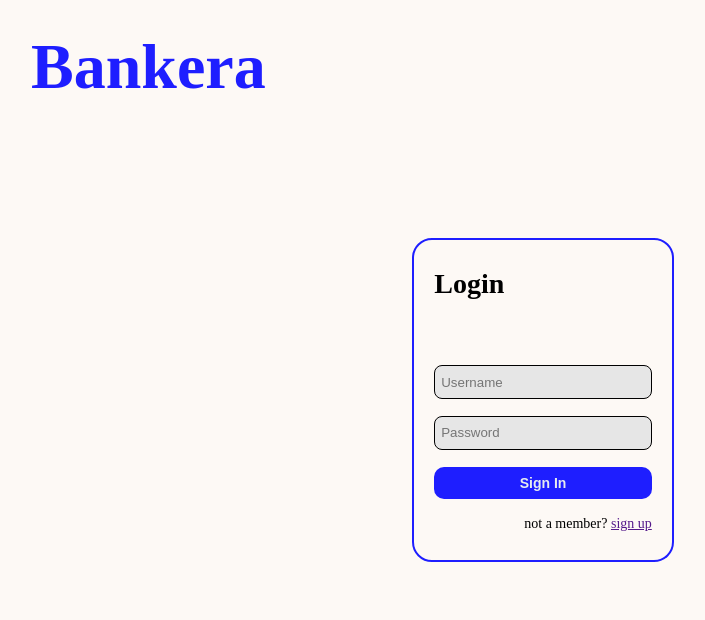
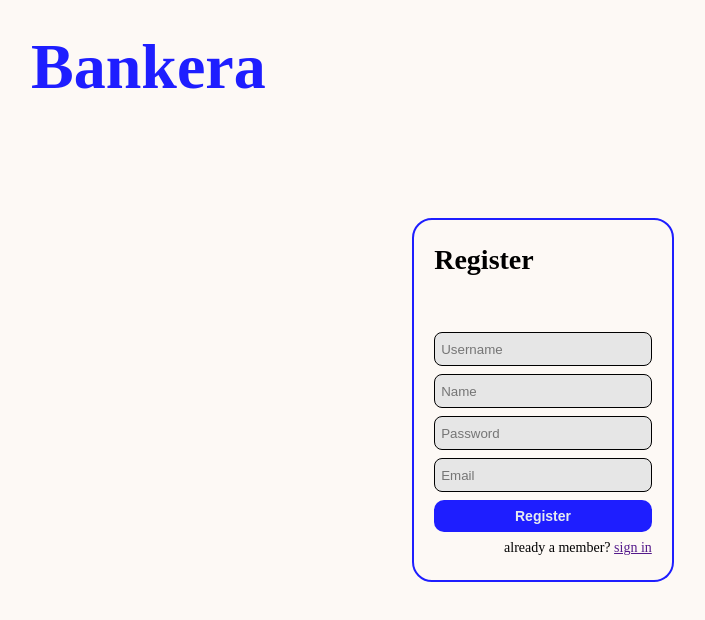
Before and after one commit to hassankhalil33/bankera-frontend, a React (Create React App) app: page /register in a window 1280 px wide. Shown: the top 620 px of the page, without its empty margins (97-802 px from the left). Built offline with nearby package versions, Linux system fonts and the light colour scheme.

Commit message:
Created Register Page

```diff
--- a/src/App.css
+++ b/src/App.css
@@ -12,7 +12,7 @@
   background-color: rgb(255, 39, 39);
 }
 
-.sign-in-page {
+.bg1 {
   display: flex;
   justify-content: center;
   align-items: center;
@@ -21,7 +21,7 @@
   width: 100vw;
 }
 
-.sign-in-page>h1 {
+.bg1>h1 {
   position: absolute;
   font-size: 64px;
   color: rgb(30, 30, 255);
@@ -80,3 +80,29 @@
   font-size: 28px;
   font-weight: bold;
 }
+
+.register-form {
+  display: flex;
+  flex-direction: column;
+  justify-content: space-around;
+  background-color: rgb(253, 249, 245);
+  height: 40vh;
+  width: 17vw;
+  padding: 20px;
+  border-radius: 20px;
+  border: 2px solid rgb(30, 30, 255);
+}
+
+.register-form>p {
+  align-self: flex-end;
+  font-size: 14px;
+}
+
+.register-form>div {
+  height: 10vh;
+}
+
+.register-form>div>h3 {
+  font-size: 28px;
+  font-weight: bold;
+}
--- a/src/App.jsx
+++ b/src/App.jsx
@@ -1,5 +1,6 @@
 import React from 'react';
 import "./App.css";
+import RegisterPage from './screens/RegisterPage';
 import LoginPage from './screens/LoginPage';
 import Button from './components/Button';
 import Input from './components/Input';
@@ -10,8 +11,8 @@
 
 function App() {
   return (
-    <div className="sign-in-page">
-      <LoginPage />
+    <div className="bg1">
+      <RegisterPage />
     </div>
   );
 };
--- /dev/null
+++ b/src/screens/RegisterPage.jsx
@@ -0,0 +1,69 @@
+import React, { useState } from "react";
+import Input from "../components/Input";
+import Button from "../components/Button";
+
+const handleRegister = (e) => {
+  e.preventDefault();
+  console.log("Registered!");
+};
+
+const LoginPage = () => {
+  const [username, setUsername] = useState("");
+  const [password, setPassword] = useState("");
+  const [name, setName] = useState("");
+  const [email, setEmail] = useState("");
+
+  const handleUserChange = (e) => {
+    setUsername(e.target.value);
+  };
+  const handlePasswordChange = (e) => {
+    setPassword(e.target.value);
+  };
+  const handleEmailChange = (e) => {
+    setEmail(e.target.value);
+  };
+  const handleNameChange = (e) => {
+    setName(e.target.value);
+  };
+
+  return (
+    <>
+      <h1>Bankera</h1>
+      <form className="register-form">
+        <div>
+          <h3>Register</h3>
+        </div>
+
+        <Input
+          value={username}
+          handleChange={handleUserChange}
+          placeholder={"Username"}
+        />
+        <Input
+          value={name}
+          handleChange={handleNameChange}
+          placeholder={"Name"}
+        />
+        <Input
+          value={password}
+          handleChange={handlePasswordChange}
+          placeholder={"Password"}
+          type="password"
+        />
+        <Input
+          value={email}
+          handleChange={handleEmailChange}
+          placeholder={"Email"}
+          type="email"
+        />
+        <Button onPress={handleRegister}>
+          Register
+        </Button>
+        <p>already a member? <a href="">sign in</a></p>
+      </form>
+    </>
+  )
+};
+
+
+export default LoginPage;
```
